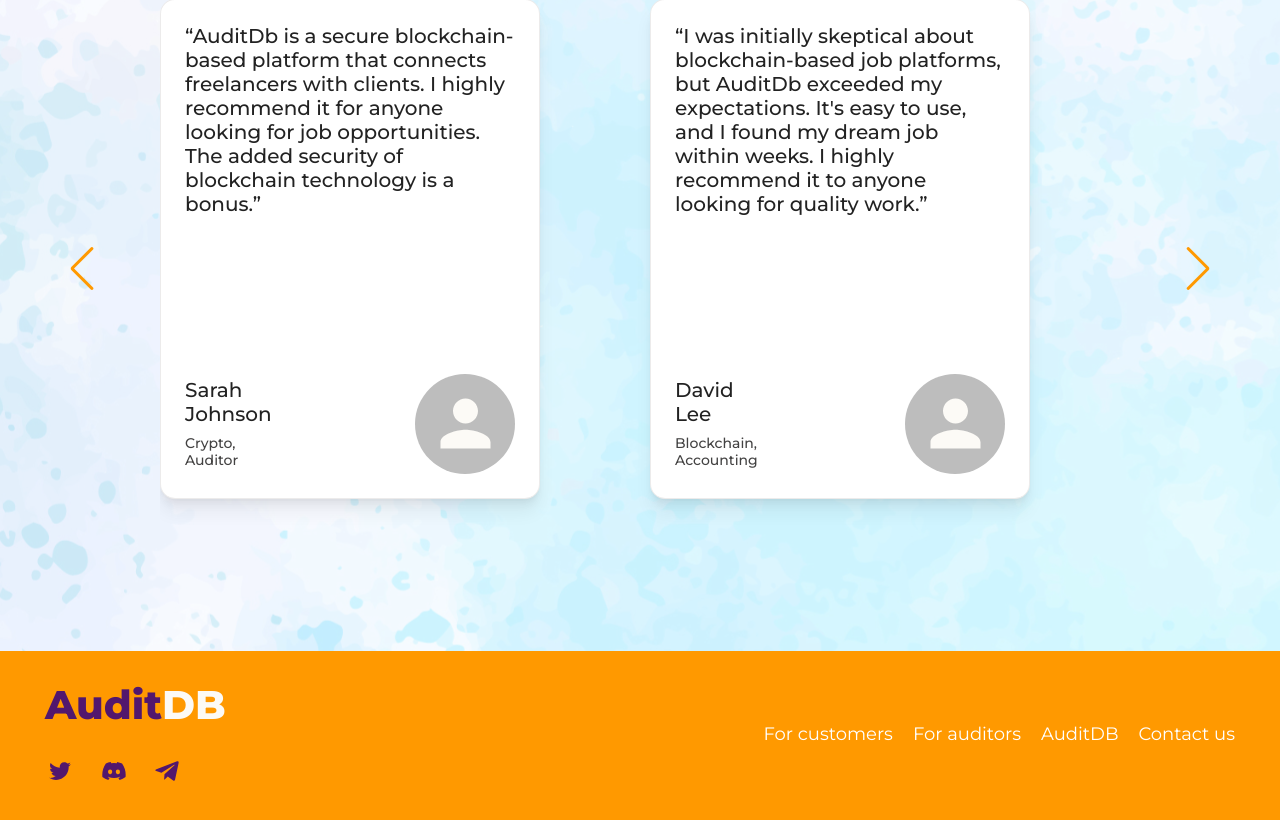
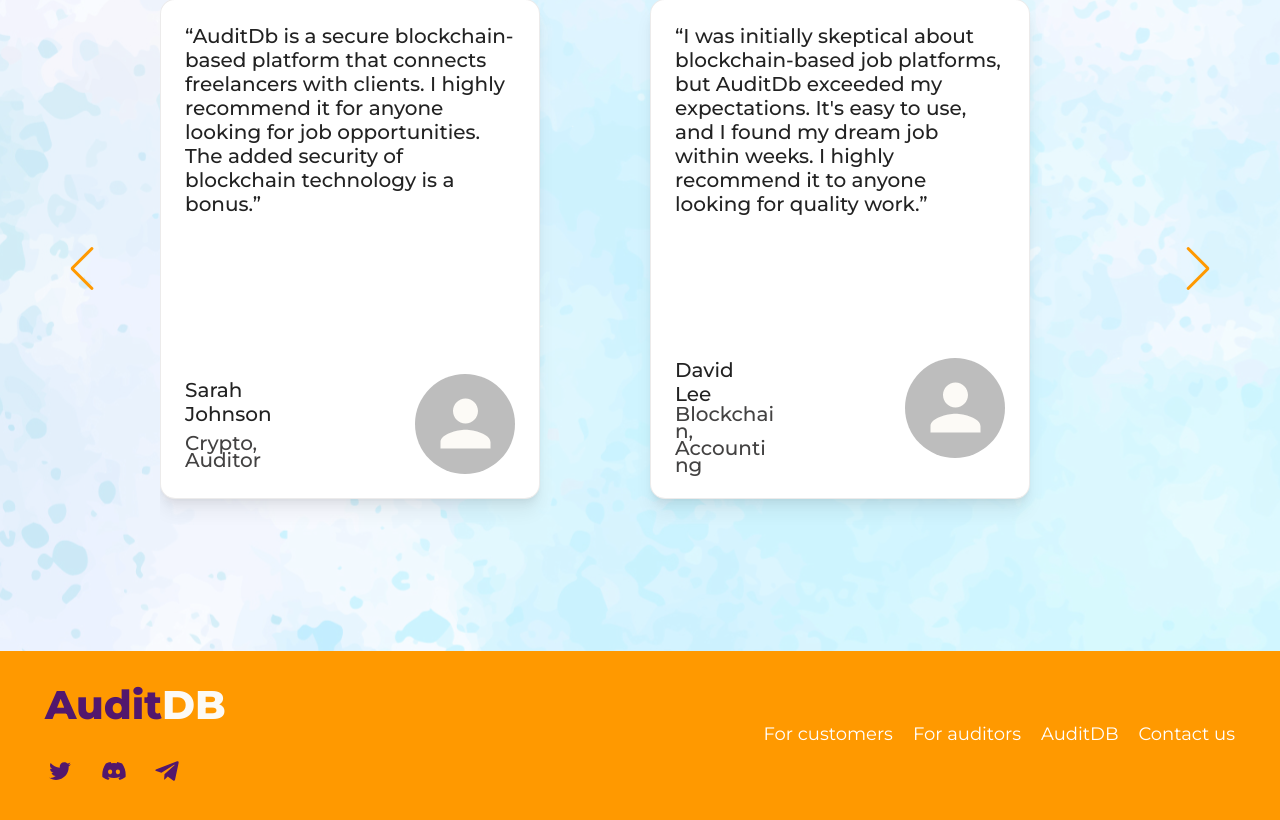
Before and after one commit to auditdbio/audit-web, a React (Vite) app: page / in a window 1280 px wide. Shown: the part 1513-2333 px from the top of the page. Built offline with nearby package versions, Linux system fonts and the light colour scheme; no server answers; what markdown-it-katex would draw is missing.

Commit message:
fixes of style in small devices

```diff
--- a/src/components/AuditorModal.jsx
+++ b/src/components/AuditorModal.jsx
@@ -287,7 +287,7 @@ const findButton = (theme) => ({
   [theme.breakpoints.down('xs')]: {
     width: '134px',
     height: '50px',
-    fontSize: '15px',
+    fontSize: '12px',
     margin: '0 6px',
   }
 });
--- a/src/components/Projects.jsx
+++ b/src/components/Projects.jsx
@@ -110,6 +110,9 @@ const buttonSx = (theme) => ({
     padding: "11px 25px",
     height: "40px",
   },
+  [theme.breakpoints.down('xs')]: {
+    fontSize: '12px'
+  }
 });
 
 const buttonAuditorSx = (theme) => ({
--- a/src/components/audit-request-info.jsx
+++ b/src/components/audit-request-info.jsx
@@ -497,5 +497,6 @@ const buttonSx = (theme) => ({
     [theme.breakpoints.down('xs')]: {
         width: '140px',
         margin: '0 6px',
+        fontSize: '12px'
     }
 })
--- a/src/components/custom/CustomTabs.jsx
+++ b/src/components/custom/CustomTabs.jsx
@@ -52,8 +52,11 @@ const tabSx = (theme) => ({
     // padding: '15px 40px',
     whiteSpace: 'inherit',
     width: '100%',
+    [theme.breakpoints.down('sm')]: {
+      fontSize: '14px'
+    },
     [theme.breakpoints.down('xs')]: {
-        fontSize: '14px',
+        fontSize: '12px',
         padding: '8px',
         height: '35px',
         minHeight: '35px'
--- a/src/components/homepage/auditors-projects-section/AuditorCard.jsx
+++ b/src/components/homepage/auditors-projects-section/AuditorCard.jsx
@@ -106,7 +106,7 @@ const buttonStyle = {
   },
 };
 
-const cardStyle = {
+const cardStyle = (theme) => ({
   width: "100%",
   height: "100%",
   // maxWidth: "340px",
@@ -118,9 +118,10 @@ const cardStyle = {
   justifyContent: "space-between",
   gap: "2rem",
   [theme.breakpoints.down("sm")]: {
-    // maxWidth: "200px",
+    padding: '14px',
+    gap: '1rem'
   },
-};
+});
 
 const avatarStyle = {
   width: "150px",
@@ -140,12 +141,15 @@ const columnStyle = {
   justifyContent: "space-between",
 };
 
-const badgesStyle = {
+const badgesStyle = (theme) => ({
   display: "flex",
   justifyContent: "space-evenly",
   alignItems: "center",
   gap: "2rem",
-};
+  [theme.breakpoints.down('sm')]: {
+    gap: '10px'
+  }
+});
 
 const infoStyle = {
   display: "flex",
@@ -162,12 +166,15 @@ const badgeFontStyle = {
   },
 };
 
-const mainTextStyle = {
+const mainTextStyle = (theme) => ({
   fontWeight: 500,
   fontSize: "26px",
   textAlign: "center",
   [theme.breakpoints.down("sm")]: {
     fontSize: "15px",
   },
-};
+  [theme.breakpoints.down('xs')]: {
+    fontSize: '12px'
+  }
+});
 export default AuditorCard;
--- a/src/components/homepage/auditors-projects-section/AuditorSection.jsx
+++ b/src/components/homepage/auditors-projects-section/AuditorSection.jsx
@@ -102,8 +102,8 @@ const AuditorSection = () => {
       )}
       <Grid
         container
-        rowSpacing={4}
-        columnSpacing={4}
+        rowSpacing={matchSm ? 2 : 4}
+        columnSpacing={matchSm ? 2 : 4}
         // justifyContent="space-between"
       >
         {auditorReducer.auditors &&
--- a/src/components/homepage/auditors-projects-section/ProjectSection.jsx
+++ b/src/components/homepage/auditors-projects-section/ProjectSection.jsx
@@ -105,8 +105,8 @@ const ProjectSection = () => {
       )}
       <Grid
         container
-        rowSpacing={4}
-        columnSpacing={4}
+        rowSpacing={matchSm ? 2 : 4}
+        columnSpacing={matchSm ? 2 : 4}
         // justifyContent="space-between"
       >
         {projectReducer &&
--- a/src/components/homepage/auditors-projects-section/PublicProjectCard.jsx
+++ b/src/components/homepage/auditors-projects-section/PublicProjectCard.jsx
@@ -125,7 +125,8 @@ const cardWrapper = (theme) => ({
       "0px 4.26523px 5.09281px rgba(0, 0, 0, 0.0282725), " +
       "0px 1.77486px 2.11923px rgba(0, 0, 0, 0.0196802)",
   [theme.breakpoints.down("xs")]: {
-    gap: '15px'
+    gap: '15px',
+    padding: '14px'
   },
 })
 
@@ -201,7 +202,7 @@ const auditNameStyle = {
   fontSize: "28px",
   textAlign: "center",
   [theme.breakpoints.down("xs")]: {
-    fontSize: "18px",
+    fontSize: "14px",
   },
 };
 
--- a/src/components/homepage/carousel/Carousel.jsx
+++ b/src/components/homepage/carousel/Carousel.jsx
@@ -111,12 +111,18 @@ const Carousel = () => {
   );
 };
 
-const carouselTextStyle = {
+const carouselTextStyle = (theme) => ({
   fontSize: "32px",
   fontWeight: "500",
   textAlign: "center",
   marginBottom: "2rem",
-};
+  [theme.breakpoints.down('sm')]: {
+    fontSize: '28px'
+  },
+  [theme.breakpoints.down('xs')]: {
+    fontSize: '24px'
+  },
+});
 
 const items = [
   {
--- a/src/components/homepage/carousel/FeedbackCard.jsx
+++ b/src/components/homepage/carousel/FeedbackCard.jsx
@@ -5,8 +5,8 @@ const FeedbackCard = ({ info }) => {
 	const isSmallScreen = useMediaQuery("(max-width: 769px)");
 
 	return (
-		<Card sx={cardWrapper(isSmallScreen)}>
-			<Typography style={descriptionStyle}>{info.description}</Typography>
+		<Card sx={cardWrapper}>
+			<Typography sx={descriptionStyle}>{info.description}</Typography>
 			<Box sx={detailsWrapper}>
 				<Box
 					sx={{
@@ -16,8 +16,8 @@ const FeedbackCard = ({ info }) => {
 						justifyContent: "space-around",
 					}}
 				>
-					<Typography style={descriptionStyle}>{info.name}</Typography>
-					<Typography style={interestsStyle}>{info.interests}</Typography>
+					<Typography sx={descriptionStyle}>{info.name}</Typography>
+					<Typography sx={interestsStyle}>{info.interests}</Typography>
 				</Box>
 				<Avatar sx={avatarStyle}></Avatar>
 			</Box>
@@ -25,7 +25,7 @@ const FeedbackCard = ({ info }) => {
 	);
 };
 
-const cardWrapper = (isSmallScreen) => ({
+const cardWrapper = (theme) => ({
 	minHeight: "500px",
 	width: "100%",
 	maxWidth: "380px",
@@ -40,20 +40,28 @@ const cardWrapper = (isSmallScreen) => ({
 		"0px 4.26523px 5.09281px rgba(0, 0, 0, 0.0282725), " +
 		"0px 1.77486px 2.11923px rgba(0, 0, 0, 0.0196802)",
 	marginBottom: "40px",
-	marginLeft: isSmallScreen ? "0%" : "0px",
+	// marginLeft: isSmallScreen ? "0%" : "0px",
 	display: "flex",
 	flexDirection: "column",
 	justifyContent: "space-between",
 	padding: "40px",
 	gap: "3rem",
+	[theme.breakpoints.down('xs')]: {
+		minHeight: "380px",
+		gap: '2rem'
+	}
 });
 
-const descriptionStyle = {
+const descriptionStyle = (theme) => ({
 	fontSize: "20px",
 	fontWeight: 500,
 	lineHeight: "24px",
 	color: "#222222",
-};
+	[theme.breakpoints.down('sm')]: {
+		fontSize: "16px",
+		lineHeight: "19px",
+	}
+});
 
 const detailsWrapper = {
 	display: "flex",
```
